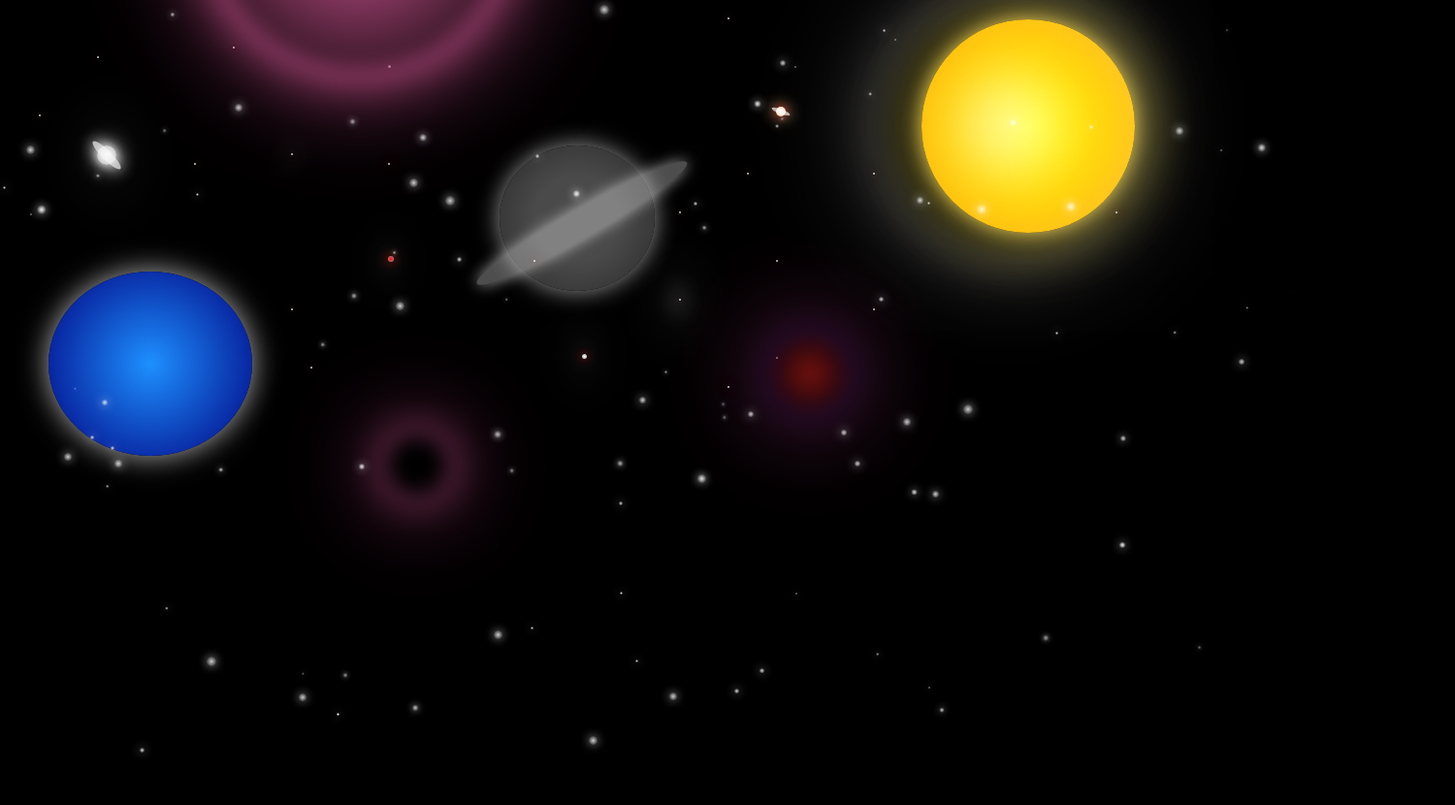
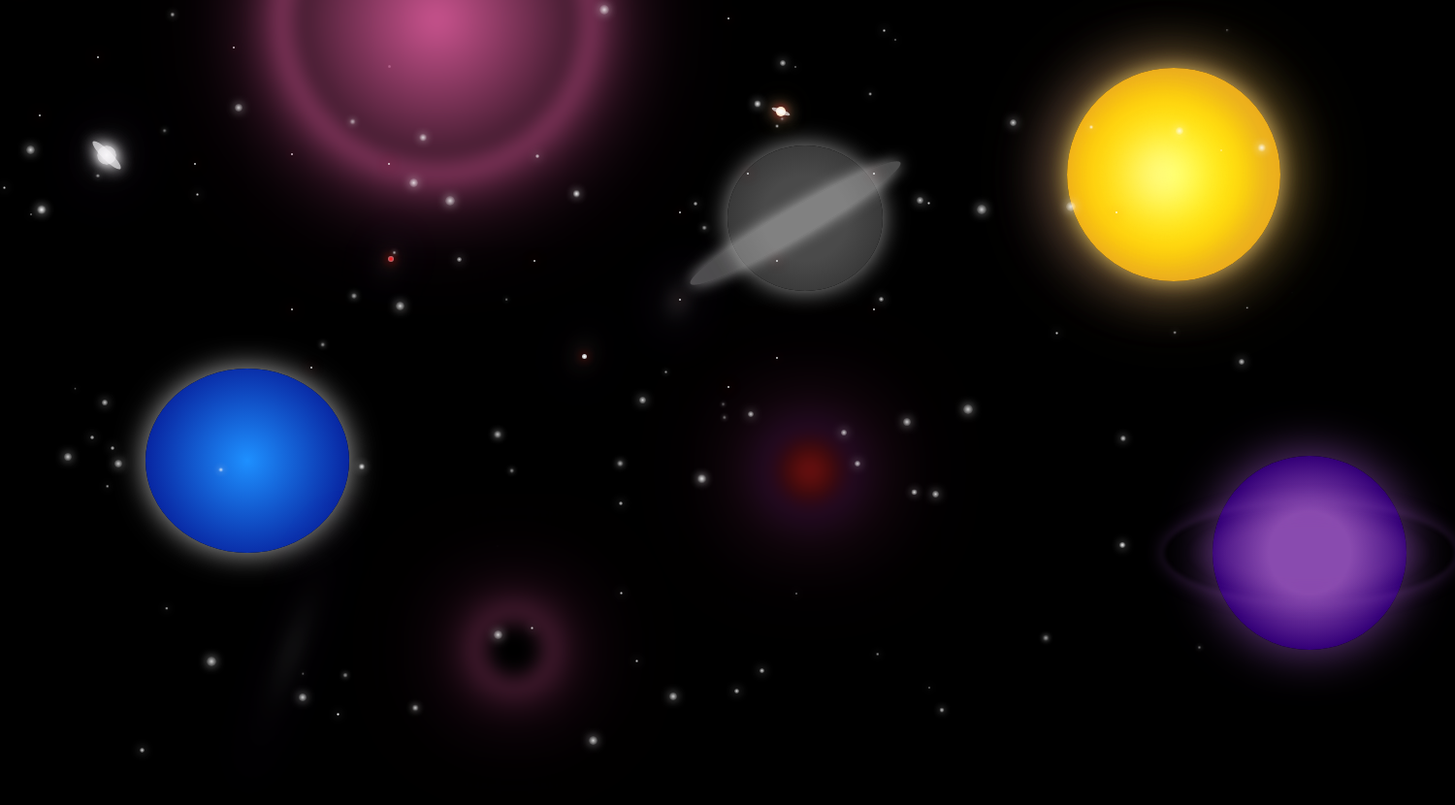
Before and after one commit to NikosProtonotarios/CSS-Space-Drawing, a plain HTML site: page index.html in a window 1280 px wide. Shown: the whole page at 97% size, 1500 px wide, since content can reach past the window. Before the commit the page ends 800 px from the top, so only its background shows below. Drawn offline with Linux system fonts and the light colour scheme.

```diff
--- a/index.html
+++ b/index.html
@@ -66,6 +66,10 @@
     <div class="rings3"></div>
     <div class="particles"></div>
   </div>
+  <div class="planeta-container">
+    <div class="planeta"></div>
+    <div class="ringsu"></div>
+  </div>
     <script src="script.js"></script>
 </body>
 </html>
--- a/style.css
+++ b/style.css
@@ -21,8 +21,8 @@
     0 0 60px rgba(255, 223, 00, 0.5),
     0 0 100px rgba(255, 231, 78, 0.2);
     position: relative;
-    left: 950px;
-    top: 20px;
+    left: 1100px;
+    top: 70px;
 }
 
 .planet-chronos {
@@ -37,14 +37,14 @@
     background: radial-gradient(circle, #4a4a4a 40%, #2a2a2a);
     border-radius: 50%;
     box-shadow: 0 0 25px rgba(255, 255, 255, 0.6);
-    left: 515px;
+    left: 750px;
     top: 10px;
 }
 
 .rings {
     position: relative;
     bottom: 60px;
-    left: 600px;
+    left: 820px;
     width: 250px;
     height: 30px;
     background: rgba(255, 255, 255, 0.3);
@@ -60,8 +60,8 @@
     border-radius: 50%;
     position: absolute;
     box-shadow: 0 0 30px rgba(255, 255, 255, 0.7);
-    left: 50px;
-    top: 280px;
+    left: 150px;
+    top: 380px;
 }
 
 .star {
@@ -239,8 +239,8 @@
         0 0 100px rgba(255, 105, 180, 0.6),
         0 0 150px rgba(255, 105, 180, 0.4);
     filter: blur(10px);
-    left: 220px;
-    bottom: 350px;
+    left: 300px;
+    bottom: 250px;
 }
 
 .black-hole2 {
@@ -255,7 +255,7 @@
         0 0 150px rgba(255, 105, 180, 0.4);
     filter: blur(10px);
     left: 800px;
-    bottom: 0px;
+    bottom: -100px;
 }
 
 .star12 {
@@ -344,8 +344,8 @@
         0 0 100px rgba(255, 105, 180, 0.6),
         0 0 150px rgba(255, 105, 180, 0.4);
     filter: blur(10px);
-    left: 400px;
-    bottom: -90px;
+    left: 500px;
+    bottom: -280px;
 }
 
 .star17 {
@@ -600,8 +600,8 @@
         0 0 100px rgba(255, 255, 255, 0.3),
         0 0 200px rgba(255, 255, 255, 0.1);
     opacity: 0.8;
-    left: 940px;
-    bottom: 190px;
+    left: 1100px;
+    bottom: 140px;
     transform: rotate(15deg);
     animation: pulse 4s infinite;
 }
@@ -768,7 +768,8 @@
 .lens-flare6 {
     position: absolute;
     width: 2px;
-    height: 40px;
+    top: 500px;
+    height: 340px;
     background: radial-gradient(circle at center, rgba(255, 255, 255, 0.8), rgba(255, 255, 255, 0.1) 40%, rgba(255, 255, 255, 0.01) 70%);
     border-radius: 50%;
     filter: blur(10px);
@@ -779,7 +780,7 @@
     opacity: 0.8;
     left: 940px;
     bottom: 380px;
-    transform: rotate(15deg);
+    transform: rotate(50deg);
     animation: pulse 3s infinite;
     transform: rotate(20deg);
     left: 300px;
@@ -854,3 +855,55 @@
         transform: scale(1);
     }
 }
+
+.planeta-container {
+    position: relative;
+    width: 200px;
+    height: 200px;
+    left: 1250px;
+    top: 50px;
+  }
+
+  .planeta {
+    position: absolute;
+    top: 0;
+    left: 0;
+    width: 100%;
+    height: 100%;
+    border-radius: 50%;
+    background: radial-gradient(circle, #8a4baf 30%, #340078 70%, #0a001c);
+    box-shadow: 0 0 50px rgba(138, 75, 175, 0.8);
+    animation: pulse 5s infinite ease-in-out;
+  }
+
+  .ringsu {
+    position: absolute;
+    top: 50%;
+    left: 50%;
+    width: 300px;
+    height: 100px;
+    border-radius: 50%;
+    transform: translate(-50%, -50%) rotate(20deg);
+    background: radial-gradient(ellipse, rgba(138, 75, 175, 0.2) 40%, transparent 60%);
+    box-shadow: 0 0 20px rgba(138, 75, 175, 0.4);
+    filter: blur(2px);
+    animation: rotate 10s infinite linear;
+  }
+
+  @keyframes pulse {
+    0%, 100% {
+      box-shadow: 0 0 50px rgba(138, 75, 175, 0.8);
+    }
+    50% {
+      box-shadow: 0 0 70px rgba(138, 75, 175, 1);
+    }
+  }
+
+  @keyframes rotate {
+    0% {
+      transform: translate(-50%, -50%) rotate(0deg);
+    }
+    100% {
+      transform: translate(-50%, -50%) rotate(360deg);
+    }
+  }
```
